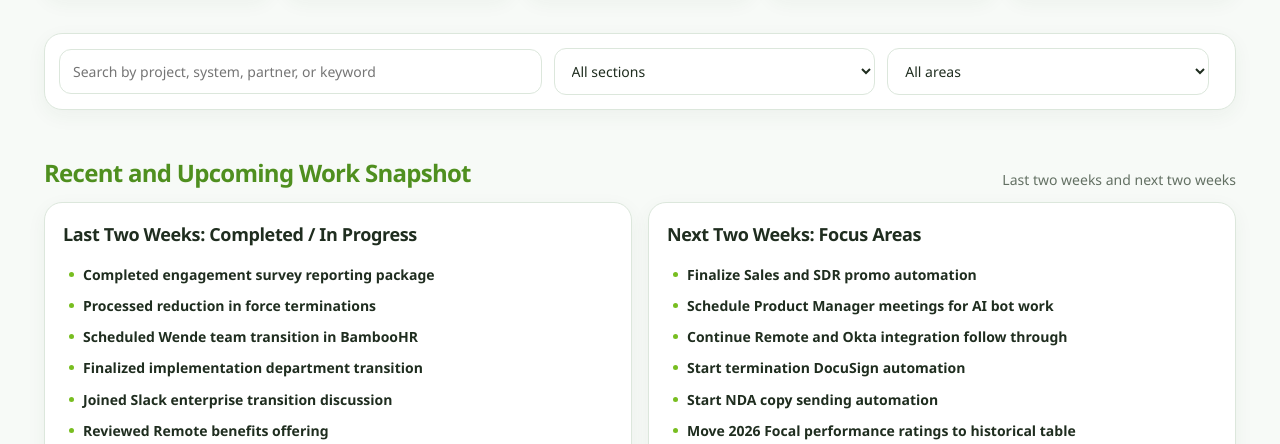
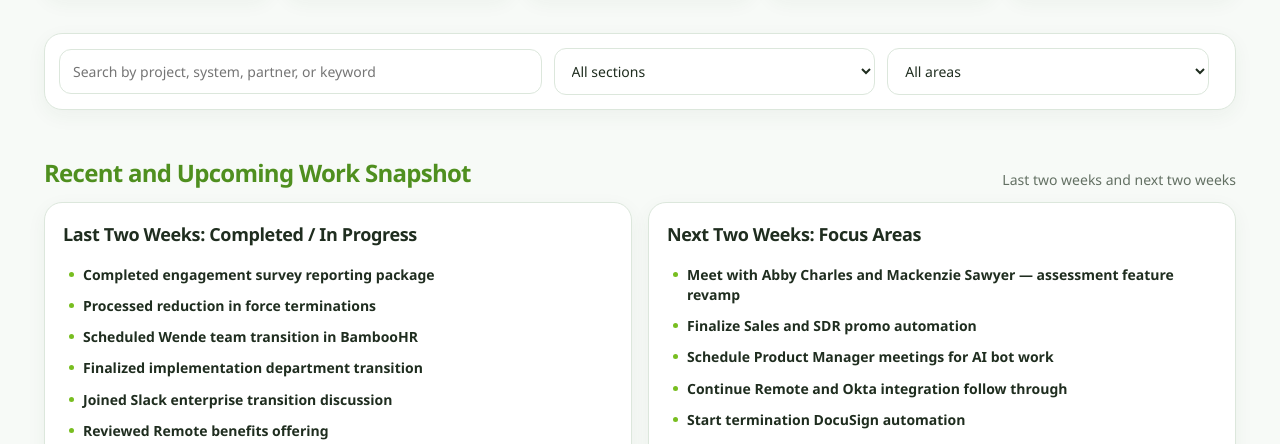
Before and after one commit to dvoci820/Work-Tasks, a plain HTML site: page index.html in a window 1280 px wide. Shown: the part 343-787 px from the top of the page. Drawn offline with Linux system fonts and the light colour scheme.

Commit message:
Update current work overview
Co-Authored-By: Claude Sonnet 4.6 <noreply@anthropic.com>

```diff
--- a/index.html
+++ b/index.html
@@ -906,6 +906,10 @@
 
     const nextTwoWeeks = [
       {
+        title: "Meet with Abby Charles and Mackenzie Sawyer — assessment feature revamp",
+        detail: "May 6. Discussing how they are revamping the assessment feature to make it more customizable so we can give feedback."
+      },
+      {
         title: "Finalize Sales and SDR promo automation",
         detail: "Complete the automation so Sales does not have to manually log every promotion and hire into the sheet."
       },
```
